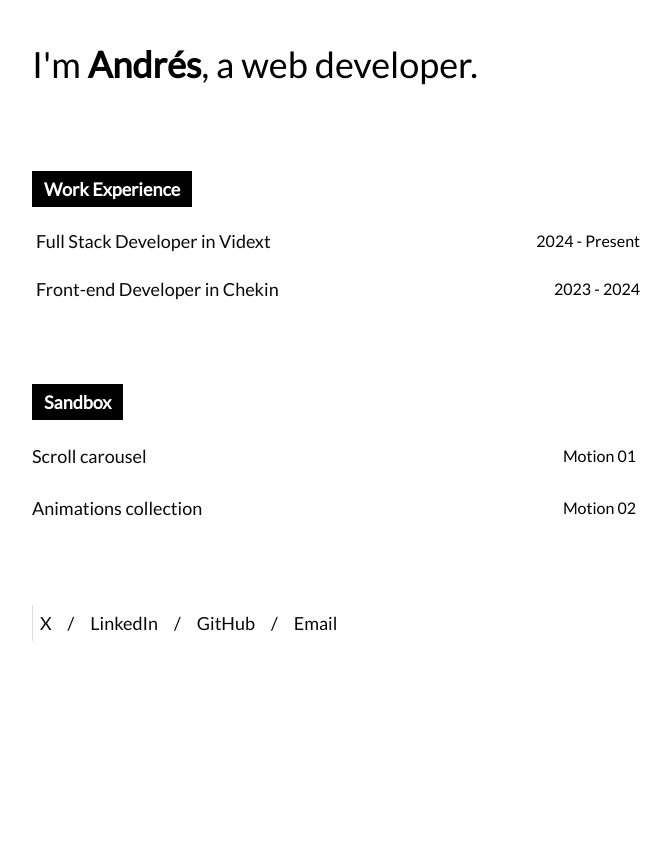
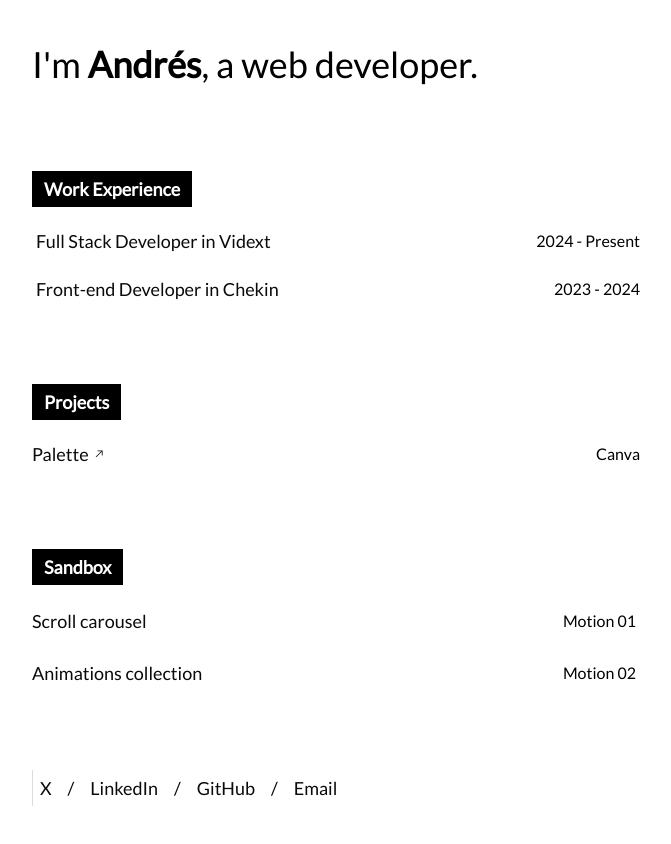
Before and after one commit to Andresuito/andres-portfolio, a Next.js app: page / in a window 1280 px wide. Shown: the whole page, without its empty margins (304-975 px from the left). Before the commit the page ends 800 px from the top, so only its background shows below. Built offline with nearby package versions, Linux system fonts and the light colour scheme.

Commit message:
feat: show projects again

```diff
--- a/app/page.tsx
+++ b/app/page.tsx
@@ -1,5 +1,6 @@
 import { Footer } from "@/components/footer";
 import { Header } from "@/components/header";
+import { Projects } from "@/components/project";
 import { Sandbox } from "@/components/sandbox";
 import { Work } from "@/components/work";
 
@@ -9,8 +10,8 @@ export default function Home() {
       <Header />
       <hr className="my-5 sm:my-10 opacity-0" />
       <Work />
-      {/* <hr className="my-5 sm:my-10 opacity-0" />
-      <Projects /> */}
+      <hr className="my-5 sm:my-10 opacity-0" />
+      <Projects />
       <hr className="my-5 sm:my-10 opacity-0" />
       <Sandbox />
       <hr className="my-5 sm:my-10 opacity-0" />
--- a/components/project.tsx
+++ b/components/project.tsx
@@ -4,20 +4,16 @@ export function Projects() {
   return (
     <section className="projects-section">
       <header>
-        <h2 className="font-semibold text-lg animate-item">Projects</h2>
+        <h2 className="font-semibold text-lg animate-item bg-black text-white w-fit p-1 px-3">
+          Projects
+        </h2>
       </header>
 
       <ProjectItem
-        title="ggsalt"
-        description="Design portfolio website"
-        type="Portfolio"
-        url="https://www.ggsalt.work"
-      />
-      <ProjectItem
-        title="KGLS"
-        description="Architecture portfolio website"
-        type="Portfolio"
-        url="https://www.kristinesalting.com"
+        title="Palette"
+        description="An infinite canvas to play with colors"
+        type="Canva"
+        url="https://palette.andresbr.com"
       />
     </section>
   );
@@ -34,7 +30,7 @@ function ProjectItem({ title, description, type, url }: ProjectItemProps) {
   return (
     <article className="flex flex-col sm:flex-row mt-5 sm:justify-between sm:items-center animate-item">
       <a
-        className="group flex items-center hover:translate-x-3 transition duration-150"
+        className="group flex items-center transition duration-150"
         target="_blank"
         href={url}
       >
```
